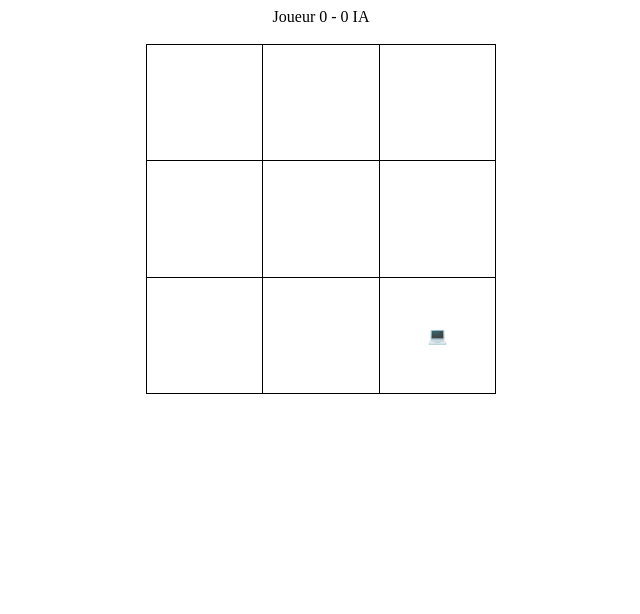
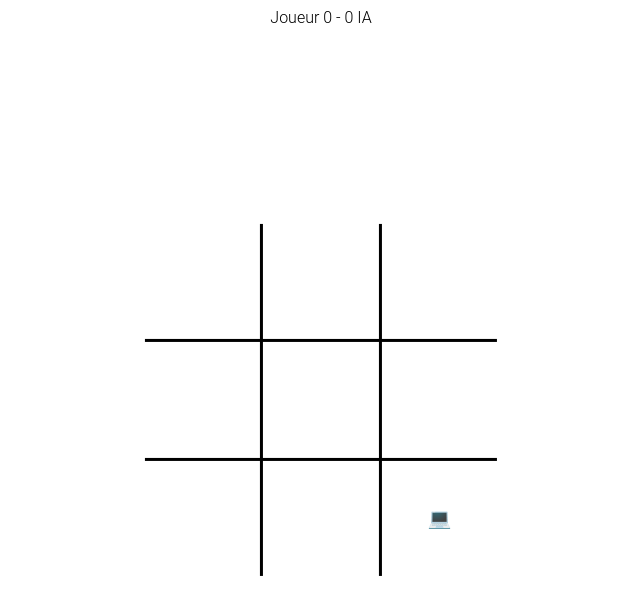
Before and after one commit to emmanuel-pastor/morpion, a plain HTML site: page index.html in a window 1280 px wide. Shown: the whole page, without its empty margins (319-959 px from the left). Drawn offline with Linux system fonts and the light colour scheme.

Commit message:
Change the look of the grid
Change the grid appearance
Add emojis to winning/losing messages
Center grid

```diff
--- a/game.js
+++ b/game.js
@@ -144,7 +144,7 @@ function Game(user, ai) {
     }
 
     this.updateWonLostView = () => {
-        const message = this.gameStatus === GameStatus.WON && this.whoseTurn === user ? "Vous avez Gagné !" : this.gameStatus === GameStatus.DRAW ? "Égalité..." : "Vous avez perdu :(";
+        const message = this.gameStatus === GameStatus.WON && this.whoseTurn === user ? "🎉 Vous avez Gagné 🎉" : this.gameStatus === GameStatus.DRAW ? "Égalité... 😬" : "Vous avez perdu 😢";
         document.getElementById(`won-lost`).textContent = message;
     }
 }
--- a/index.html
+++ b/index.html
@@ -3,18 +3,8 @@
 <head>
     <meta charset="UTF-8">
     <meta name="viewport" content="width=device-width, initial-scale=1.0">
+    <link rel="stylesheet" media="screen" href="style.css" type="text/css" />
     <title>Jeu du Morpion</title>
-    <style>
-        table {
-            border-collapse: collapse;
-            margin: 0 auto 0 auto;
-        }
-        th {
-            border: 1px solid black;
-            width: 3cm;
-            height: 3cm;
-        }
-    </style>
 </head>
 <body>
 <main style="margin: auto; text-align: center">
--- a/style.css
+++ b/style.css
@@ -1,3 +1,20 @@
 * {
-    text-align: center;
+    font-family: "Roboto Light", Arial, serif;
 }
+
+table {
+    border-collapse: collapse;
+    margin: auto;
+    border-style: hidden;
+    font-size: larger;
+    position: absolute;
+    top: 50%;
+    left: 50%;
+    transform: translate(-50%, -50%);
+}
+
+th {
+    border: 3px solid black;
+    width: 3cm;
+    height: 3cm;
+}
```
